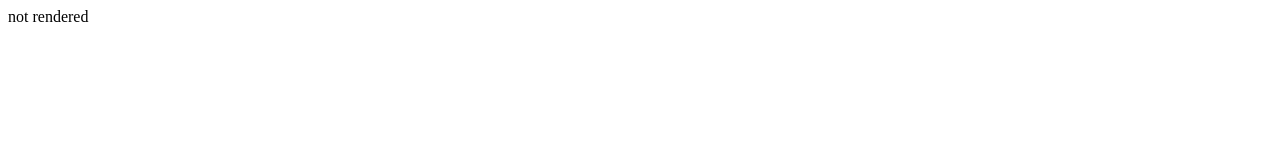
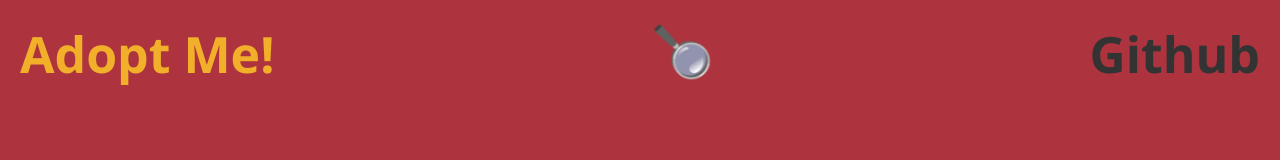
Before and after one commit to TUPOBO/AdopMe, a plain HTML site: page index.html in a window 1280 px wide. Drawn offline with Linux system fonts and the light colour scheme; the site is published under a folder, as on GitHub Pages, so addresses that start at the root find nothing.

Commit message:
Update index.html

```diff
--- a/index.html
+++ b/index.html
@@ -1 +1 @@
-<!DOCTYPE html><html lang="en"> <head> <meta charset="UTF-8"> <meta name="viewport" content="width=device-width, initial-scale=1.0"> <meta http-equiv="X-UA-Compatible" content="ie=edge"> <link rel="stylesheet" href="/style.f31ea6e2.css"> <title>Adopt Me!</title> </head> <body> <div id="modal"></div> <div id="root">not rendered</div> <script src="/App.b5e6c6bb.js"></script> </body> </html>
+<!DOCTYPE html><html lang="en"> <head> <meta charset="UTF-8"> <meta name="viewport" content="width=device-width, initial-scale=1.0"> <meta http-equiv="X-UA-Compatible" content="ie=edge"> <link rel="stylesheet" href="style.f31ea6e2.css"> <title>Adopt Me!</title> </head> <body> <div id="modal"></div> <div id="root">not rendered</div> <script src="App.b5e6c6bb.js"></script> </body> </html>
```
